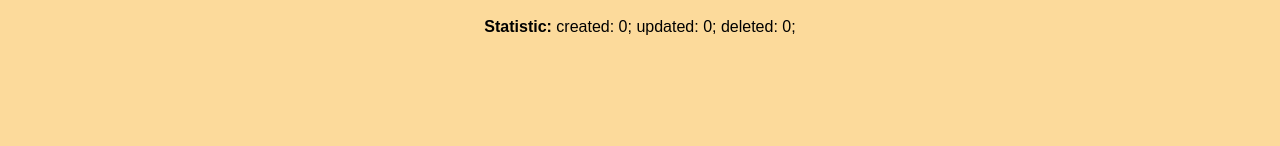
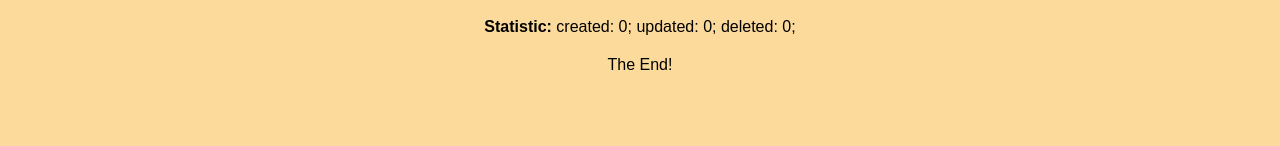
Before and after one commit to ArtemLigerko/my-todo-app, a React (Create React App) app: page / in a window 1280 px wide. Shown: the part 207-353 px from the top of the page. Built offline with nearby package versions, Linux system fonts and the light colour scheme.

Commit message:
v1.6.5 make styled-components

```diff
--- a/package.json
+++ b/package.json
@@ -8,6 +8,7 @@
     "@testing-library/react": "^13.3.0",
     "@testing-library/user-event": "^13.5.0",
     "gh-pages": "^4.0.0",
+    "node-sass": "^7.0.1",
     "react": "^18.1.0",
     "react-dom": "^18.1.0",
     "react-scripts": "^2.1.3",
--- a/src/App.js
+++ b/src/App.js
@@ -1,6 +1,7 @@
 import React, { useState, useEffect } from 'react';
 import styled from 'styled-components';
 import './App.css';
+import './scss/Styles.scss';
 // import components
 import TodoInputBar from './components/TodoInputBar';
 import TodoList from './components/TodoList';
@@ -119,6 +120,9 @@ function App() {
         setCounter={setCounter}
         counter={counter}
       />
+      <div className="end">
+        The End!
+      </div>
     </AppWrapper>
   );
 }
--- a/src/index.js
+++ b/src/index.js
@@ -1,7 +1,7 @@
 import React from 'react';
 import ReactDOM from 'react-dom/client';
 import App from './App';
-import styled, { createGlobalStyle } from 'styled-components';
+import  { createGlobalStyle } from 'styled-components';
 
 const Global = createGlobalStyle`
 * {
--- /dev/null
+++ b/src/scss/Styles.scss
@@ -0,0 +1,3 @@
+end {
+    font-size: 20px;
+}
```
Also changed, not shown: 1 other file (tests, documents, lock files or other folders).
